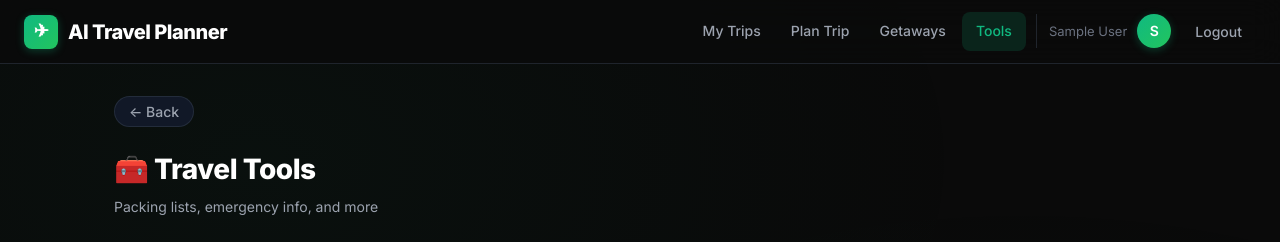
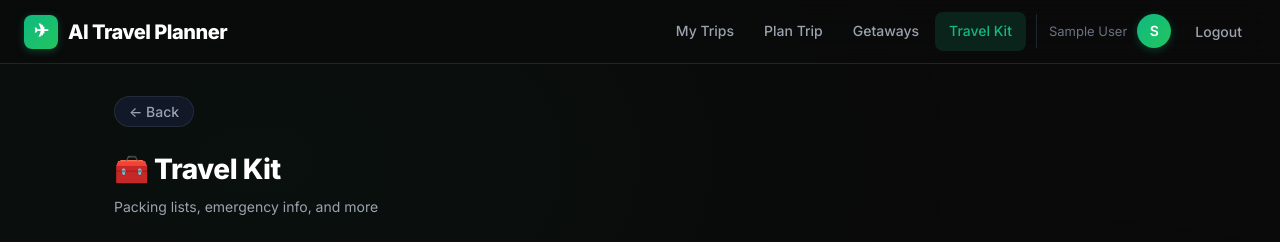
Before and after one commit to Suprith454/AI_Travel_planner, a React (Vite) app in the folder frontend/: page /tools in a window 1280 px wide. Shown: the top 242 px of the page. Built offline with nearby package versions, Linux system fonts and the light colour scheme; no server answers; sample sign-in values are in the browser's storage.

Commit message:
Rename Tools to Travel Kit in Navbar and page title

```diff
--- a/frontend/src/components/Navbar.jsx
+++ b/frontend/src/components/Navbar.jsx
@@ -18,7 +18,7 @@ function Navbar() {
             <Link to="/" className={location.pathname === "/" ? "active" : ""}>My Trips</Link>
             <Link to="/plan" className={location.pathname === "/plan" ? "active" : ""}>Plan Trip</Link>
             <Link to="/getaways" className={location.pathname === "/getaways" ? "active" : ""}>Getaways</Link>
-            <Link to="/tools" className={location.pathname === "/tools" ? "active" : ""}>Tools</Link>
+            <Link to="/tools" className={location.pathname === "/tools" ? "active" : ""}>Travel Kit</Link>
             <div className="navbar-user">
               <span className="navbar-user-email">{user.name || user.email}</span>
               <span className="navbar-avatar">{(user.name || user.email)?.charAt(0).toUpperCase()}</span>
--- a/frontend/src/pages/ToolsHub.jsx
+++ b/frontend/src/pages/ToolsHub.jsx
@@ -17,7 +17,7 @@ function ToolsHub() {
       <button className="back-btn" onClick={() => navigate("/")}>&larr; Back</button>
       <div className="page-header">
         <div>
-          <h2>{'\u{1F9F0}'} Travel Tools</h2>
+          <h2>{'\u{1F9F0}'} Travel Kit</h2>
           <p className="text-muted">Packing lists, emergency info, and more</p>
         </div>
       </div>
```
